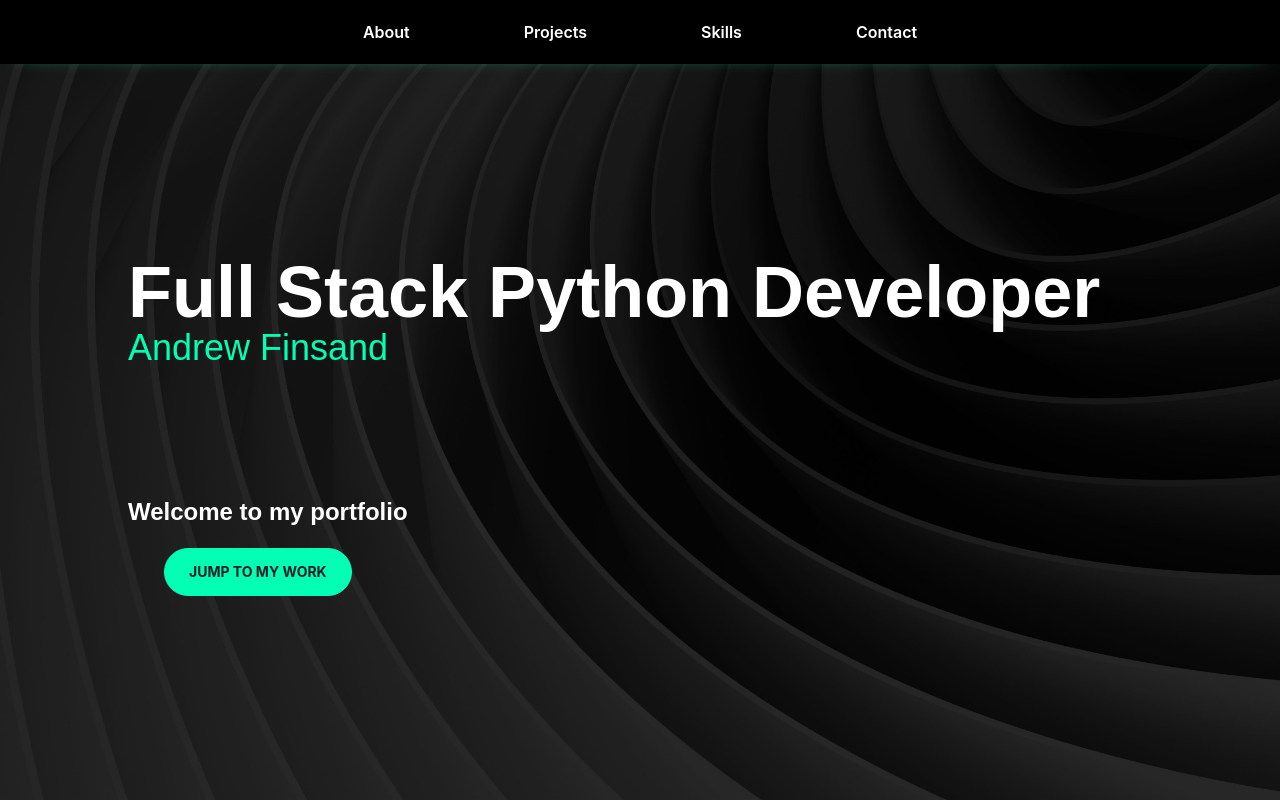
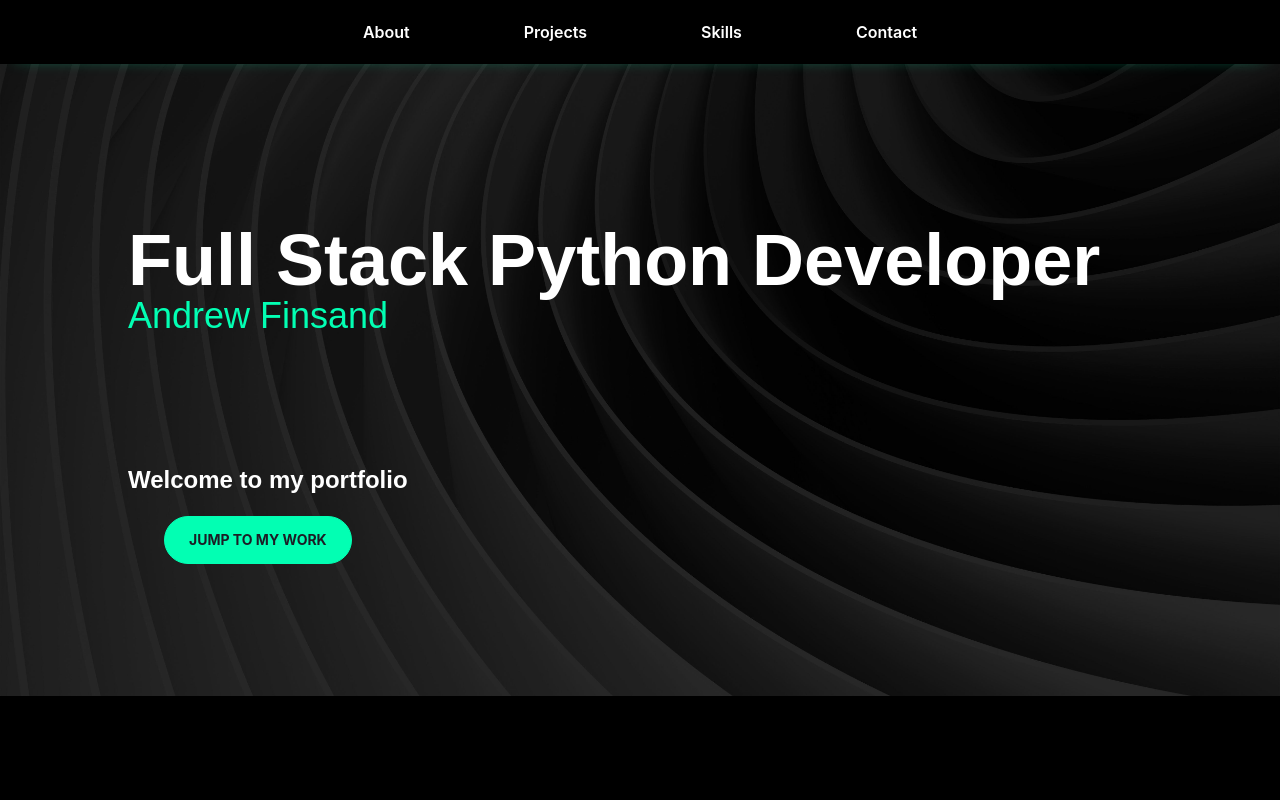
Before and after one commit to andfinsand/andrew-finsand-portfolio, a Next.js app: page / in a window 1280 px wide. Shown: the top 800 px of the page. Built offline with nearby package versions, Linux system fonts and the light colour scheme; a web font is replaced by a local one.

Commit message:
Change bg height to full instead of screen. Margin bottom to subtitle.

```diff
--- a/components/HomeTitle.tsx
+++ b/components/HomeTitle.tsx
@@ -3,7 +3,7 @@ import Head from 'next/head'
 
 const HomeTitle = () => {
   return (
-    <div className="flex flex-col text-center mt-64 sm:ml-32 sm:text-left">
+    <div className="flex flex-col text-center mt-56 mb-28 sm:ml-32 sm:text-left">
       <Head>
         <link rel="preconnect" href="https://fonts.googleapis.com" />
         <link rel="preconnect" href="https://fonts.gstatic.com" />
--- a/pages/index.tsx
+++ b/pages/index.tsx
@@ -21,7 +21,7 @@ const Home: NextPage = () => {
           <meta name="viewport" content="width=device-width" />
       </Head>
       <Navbar />
-      <div className="bg-bgImage bg-cover bg-fixed bg-center w-full h-screen">
+      <div className="bg-bgImage bg-cover bg-fixed bg-center w-full h-full">
         <HomeTitle />
       </div>
       <About />
```
